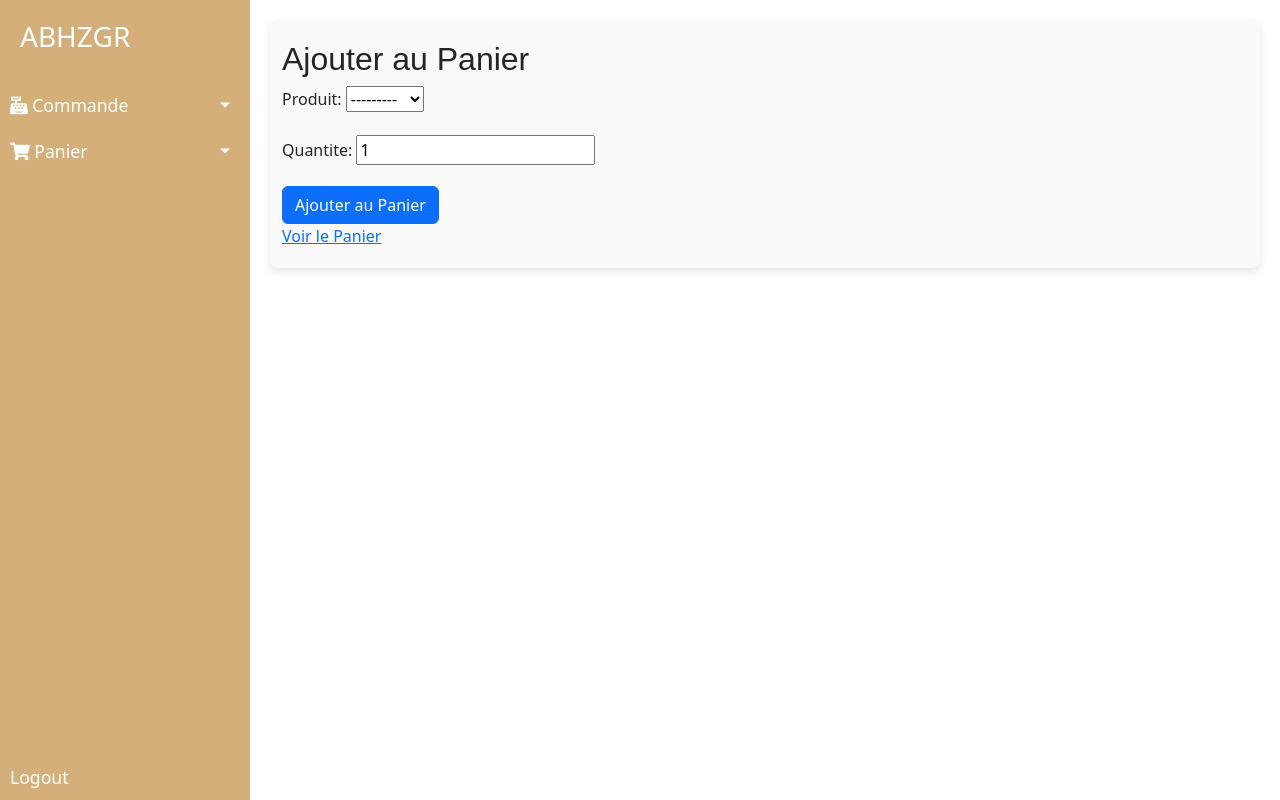
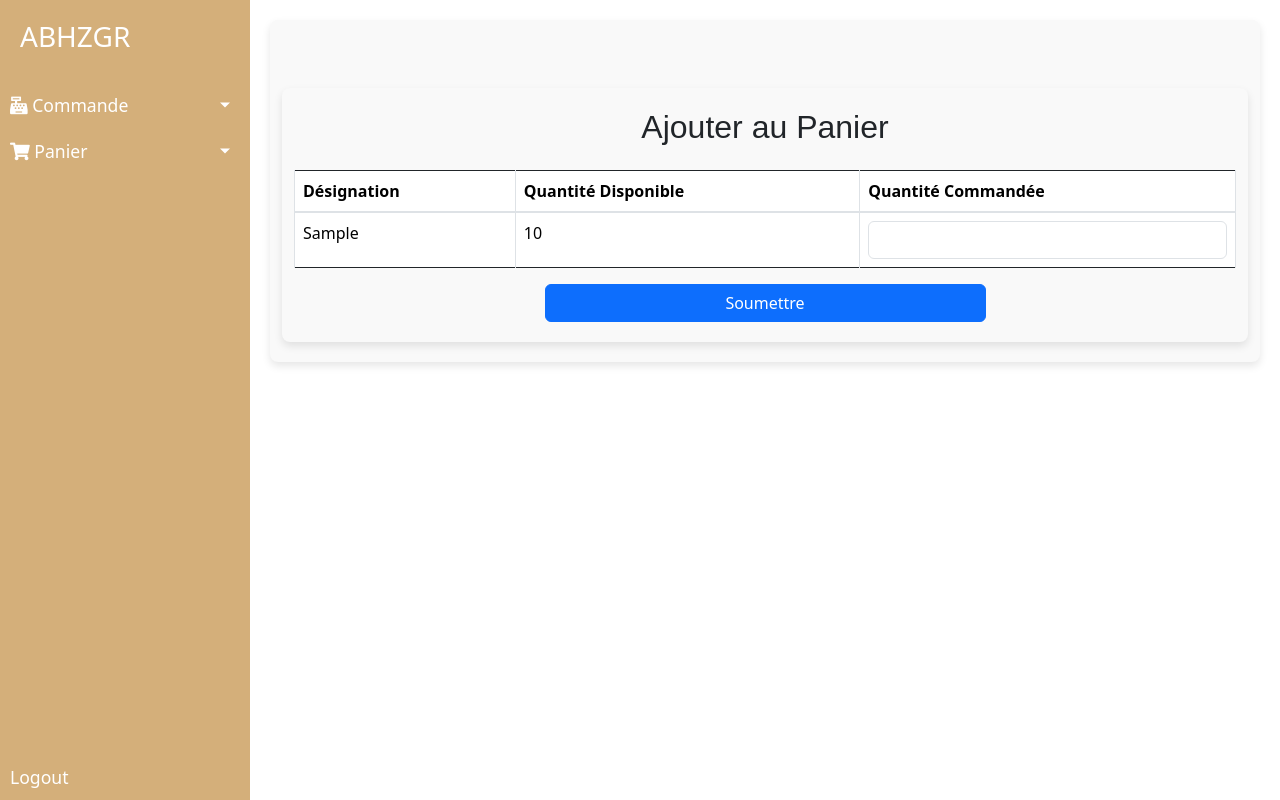
Before and after one commit to amineboubekri/gestion_stock, a Django app: page /stock/add_to_cart/ in a window 1280 px wide. Run offline with Django 3.2, Linux system fonts and the light colour scheme; a user stored in the database is signed in; tables that the repository leaves empty hold one stand-in row (values such as "Sample post"); some libraries are stand-ins or nearby versions.

Commit message:
product image and cart

```diff
--- a/gestion_stock/settings.py
+++ b/gestion_stock/settings.py
@@ -130,3 +130,6 @@ STATICFILES_DIRS = [os.path.join(BASE_DIR, 'static')]
 AUTH_USER_MODEL = 'stock.Personne'
 LOGIN_REDIRECT_URL = '/'
 LOGOUT_REDIRECT_URL = '/'
+
+MEDIA_URL = '/images/'
+MEDIA_ROOT = os.path.join(BASE_DIR, 'stock/static')
--- a/stock/forms.py
+++ b/stock/forms.py
@@ -33,7 +33,7 @@ class CommandeAvantvalidationForm(forms.ModelForm):
 class ProduitForm(forms.ModelForm):
     class Meta:
         model = Produit
-        fields = ['designation', 'quantite', 'prix']
+        fields = ['designation', 'quantite', 'prix', 'image']
 
 class CommandeUpdateForm(forms.ModelForm):
     class Meta:
--- a/stock/models.py
+++ b/stock/models.py
@@ -22,15 +22,12 @@ class Produit(models.Model):
     prix_precedant = models.DecimalField(max_digits=10, decimal_places=2, default=0.00)
     prix = models.DecimalField(max_digits=10, decimal_places=2, default=0.00)
     cmup = models.DecimalField(max_digits=10, decimal_places=2, default=0.00)
+    image = models.ImageField(upload_to='images/',null=True)
 
     def update_cmup(self, prix, quantite_ajoutee):
         previous_cmup = Decimal(self.prix_precedant)
         new_price = Decimal(prix)
         total_quantity = Decimal(self.quantite) + Decimal(quantite_ajoutee)
-      #  if total_quantity > 0:
-       #     self.cmup = (previous_cmup * Decimal(self.quantite) + new_price * Decimal(quantite_ajoutee)) / total_quantity
-        #else:
-         #   self.cmup = Decimal(0)
 
         self.prix_precedant = new_price
         self.quantite = total_quantity
--- a/stock/static/css/main.css
+++ b/stock/static/css/main.css
@@ -31,3 +31,8 @@ h2 {
   font-size: 14px;
   padding: 5px 10px;
 }
+
+.product-image {
+  width: 50px;
+  height: auto;
+}
--- a/stock/static/css/styles.css
+++ b/stock/static/css/styles.css
@@ -299,3 +299,8 @@ transform: translate3d(-900px, 0, 0);
 -webkit-transform: translate3d(0, 0, 0);
 transform: translate3d(0, 0, 0);
 }
+
+.product-image {
+    width: 150px;
+    height: auto;
+}
--- a/stock/templates/admin_base.html
+++ b/stock/templates/admin_base.html
@@ -2,6 +2,12 @@
 <!DOCTYPE html>
 <html lang="en">
 <head>
+    <style>
+        .product-image {
+            width: 150px;
+            height: auto;
+        }
+    </style>
     <!-- Required meta tags -->
     <meta charset="utf-8">
     <meta name="viewport" content="width=device-width, initial-scale=1, shrink-to-fit=no">
--- a/stock/templates/employe_base.html
+++ b/stock/templates/employe_base.html
@@ -2,6 +2,12 @@
 <!DOCTYPE html>
 <html lang="en">
 <head>
+    <style>
+        .product-image {
+            width: 150px;
+            height: auto;
+        }
+    </style>
     <!-- Required meta tags -->
     <meta charset="utf-8">
     <meta name="viewport" content="width=device-width, initial-scale=1, shrink-to-fit=no">
--- a/stock/templates/magasinier_base.html
+++ b/stock/templates/magasinier_base.html
@@ -2,6 +2,12 @@
 <!DOCTYPE html>
 <html lang="en">
 <head>
+    <style>
+        .product-image {
+            width: 150px;
+            height: auto;
+        }
+    </style>
     <!-- Required meta tags -->
     <meta charset="utf-8">
     <meta name="viewport" content="width=device-width, initial-scale=1, shrink-to-fit=no">
--- a/stock/templates/stock/add_to_cart.html
+++ b/stock/templates/stock/add_to_cart.html
@@ -1,24 +1,40 @@
-{% extends 'employe_base.html' %}
+{% extends "employe_base.html" %}
+
+{% block title %}Ajouter au Panier{% endblock %}
+
 {% block content %}
-<h2>Ajouter au Panier</h2>
-<form method="post">
-    {% csrf_token %}
-    {{ form.as_p }}
-    <button type="submit" class="btn btn-primary">Ajouter au Panier</button>
-</form>
-    {% if form.errors %}
-    <div class="alert alert-danger">
-        <ul>
-            {% for field in form %}
-                {% for error in field.errors %}
-                    <li>{{ field.label }}: {{ error }}</li>
-                {% endfor %}
-            {% endfor %}
-            {% for error in form.non_field_errors %}
-                <li>{{ error }}</li>
-            {% endfor %}
-        </ul>
-    </div>
-    {% endif %}
-<a href="{% url 'view_cart' %}">Voir le Panier</a>
+<div class="container mt-5">
+    <h2 class="text-center mb-4">Ajouter au Panier</h2>
+    <form method="post" action="{% url 'add_to_cart' %}">
+        {% csrf_token %}
+
+        <!-- Liste des Produits -->
+        <div class="table-responsive">
+            <table class="table table-bordered">
+                <thead>
+                    <tr>
+                        <th>Désignation</th>
+                        <th>Quantité Disponible</th>
+                        <th>Quantité Commandée</th>
+                    </tr>
+                </thead>
+                <tbody>
+                    {% for product in products %}
+                    <tr>
+                        <td>{{ product.designation }}</td>
+                        <td>{{ product.quantite }}</td>
+                        <td>
+                            <input type="number" name="quantity_{{ product.id }}" min="0" max="{{ product.quantite }}" class="form-control" />
+                        </td>
+                    </tr>
+                    {% endfor %}
+                </tbody>
+            </table>
+        </div>
+
+        <div class="d-grid gap-2 col-6 mx-auto">
+            <button type="submit" class="btn btn-primary">Soumettre</button>
+        </div>
+    </form>
+</div>
 {% endblock %}
--- a/stock/templates/stock/admin_products.html
+++ b/stock/templates/stock/admin_products.html
@@ -1,4 +1,6 @@
 {% extends "admin_base.html" %}
+
+{% load static %}
 {% block title %}Les Produits{% endblock %}
 
 {% block content %}
@@ -7,6 +9,7 @@
     <ul class="list-group">
         {% for product in products %}
             <li class="list-group-item">
+                <img src="{% static '' %}{{ product.image }}" alt="{{ product.designation }}" class="product-image" /><br>
                 <strong>Désignation:</strong> {{ product.designation }} <br>
                 <strong>Quatite:</strong> {{ product.quantite }} <br>
                 <strong>Prix</strong> {{ product.prix }} <br>
--- a/stock/templates/stock/ajouter_produit.html
+++ b/stock/templates/stock/ajouter_produit.html
@@ -4,7 +4,7 @@
 {% block content %}
 <div class="container mt-5">
     <h2 class="text-center mb-4">Ajouter un Produit</h2>
-    <form method="post">
+    <form method="post" action="{% url 'add_product' %}" enctype="multipart/form-data">
         {% csrf_token %}
         {{ form.as_p }}
         <button type="submit" class="btn btn-primary">Ajouter</button>
--- a/stock/templates/stock/liste_produits.html
+++ b/stock/templates/stock/liste_produits.html
@@ -1,4 +1,5 @@
 {% extends "magasinier_base.html" %}
+{% load static %}
 {% block title %}Les Produits{% endblock %}
 
 {% block content %}
@@ -7,6 +8,7 @@
     <ul class="list-group">
         {% for product in products %}
             <li class="list-group-item">
+                <img src="{% static '' %}{{ product.image }}" alt="{{ product.designation }}" class="product-image" /><br>
                 <strong>Désignation:</strong> {{ product.designation }} <br>
                 <strong>Quatite:</strong> {{ product.quantite }} <br>
                 <strong>Prix</strong> {{ product.prix }} <br>
--- a/stock/views.py
+++ b/stock/views.py
@@ -10,6 +10,7 @@ from reportlab.pdfgen import canvas
 from reportlab.lib.pagesizes import letter
 from reportlab.lib.styles import getSampleStyleSheet, ParagraphStyle
 from reportlab.platypus import SimpleDocTemplate, Paragraph
+from django.views.decorators.csrf import csrf_exempt
 
 def login_register(request):
     if request.method == 'POST':
@@ -64,6 +65,7 @@ def user_logout(request):
 def create_order(request):
     if request.user.role != 'employe':
         return redirect('home')
+
 
     if request.method == 'POST':
         form = CommandeForm(request.POST)
@@ -146,7 +148,7 @@ def add_product(request):
         return redirect('home')
 
     if request.method == 'POST':
-        form = ProduitForm(request.POST)
+        form = ProduitForm(request.POST, request.FILES)
         if form.is_valid():
             produit = form.save(commit=False)
             prix = form.cleaned_data['prix']
@@ -260,19 +262,29 @@ def generate_order_pdf(request, order_id):
 @login_required
 def add_to_cart(request):
     if request.method == 'POST':
-        form = CartAddProductForm(request.POST)
-        if form.is_valid():
-            cart_item = form.save(commit=False)
-            cart_item.user = request.user
-            produit=cart_item.produit
-            if produit.quantite >= cart_item.quantite:
-                cart_item.save()
-            else:
-                form.add_error('quantite', 'Quantité commandée supérieure à la quantité disponible.')
+        products = Produit.objects.all()
+        cart_items = []
+        for product in products:
+            quantity = request.POST.get(f'quantity_{product.id}', 0)
+            if quantity:
+                quantity = int(quantity)
+                if quantity > 0 and quantity <= product.quantite:
+                    cart_item = Cart(
+                        user=request.user,
+                        produit=product,
+                        quantite=quantity
+                    )
+                    cart_items.append(cart_item)
+        if cart_items:
+            Cart.objects.bulk_create(cart_items)
+            return redirect('view_cart')
+        else:
+            form.add_error(None, 'Aucune quantité valide n\'a été saisie.')
     else:
-        form = CartAddProductForm()
+        products = Produit.objects.all()
 
-    return render(request, 'stock/add_to_cart.html', {'form': form})
+    return render(request, 'stock/add_to_cart.html', {'products': products})
+
 
 @login_required
 def view_cart(request):
```
Also changed, not shown: stock/migrations/0006_produit_photo.py (added), stock/migrations/0007_auto_20240725_1005.py (added), stock/static/images/marqueur.jpg (added), stock/static/images/stylos-a-bille-vert-bic-cristal.jpg (added).
